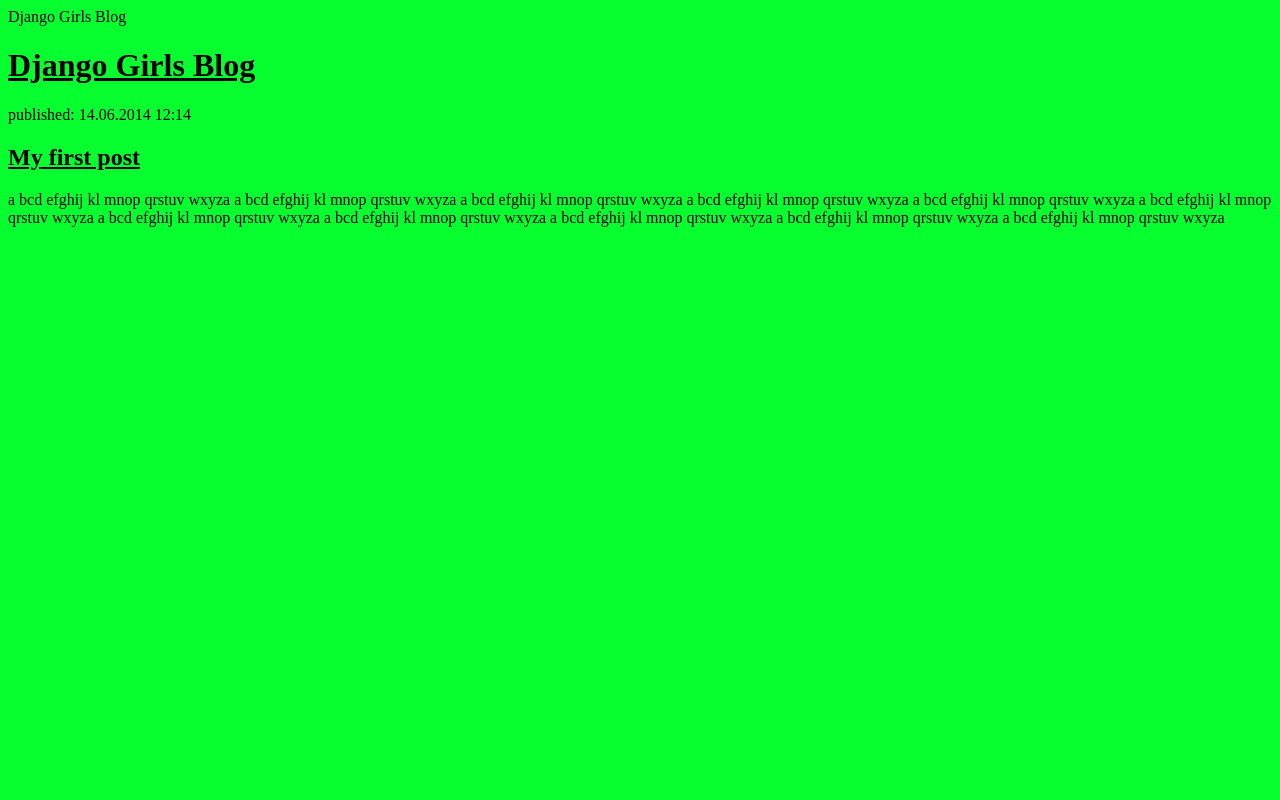
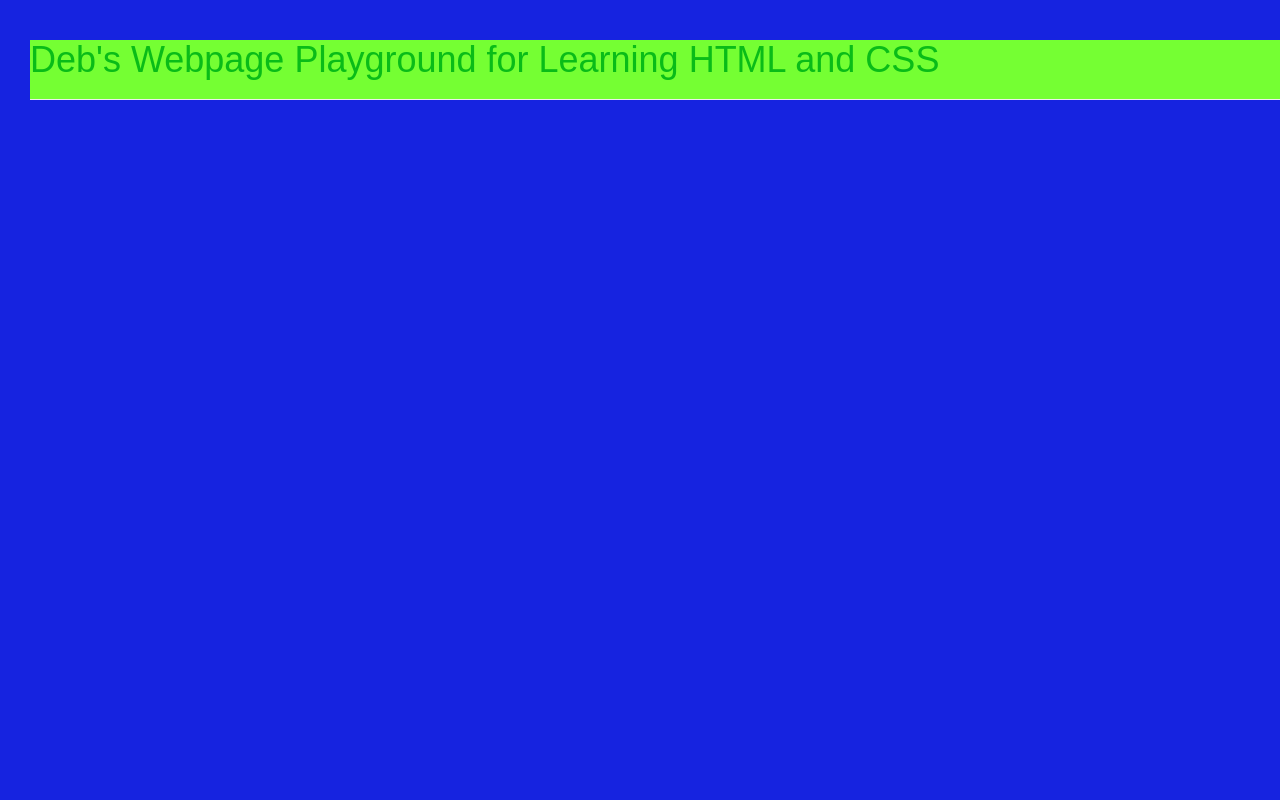
Before and after one commit to dpotto/my-first-blog, a Django app: page / in a window 1280 px wide. Run offline with Django 3.2, Linux system fonts and the light colour scheme; data that the repository does not hold is empty; some libraries are stand-ins or nearby versions.

Commit message:
Added more CSS styling and updated HTML

```diff
--- /dev/null
+++ b/blog/static/css/blog.css
@@ -0,0 +1,58 @@
+h1 a {
+	color: #09bc18;
+	font-family: 'Arial';
+}
+
+h2 a {
+	color: #335533;
+}
+
+body {
+	padding-left: 30px;
+}
+
+.page-header {
+	background-color: #75FF33;
+	margin-top= 0;
+	padding: 20px 20px 20 px 40px;
+}
+
+.page-header {
+	color: #ffffff;
+	font-size: 36pt;
+	text-decoration: none;
+}
+
+body {
+	background-color: #1623e0;
+}
+
+.content {
+	margin-left: 40px;
+}
+
+h1, h2, h3, h4 {
+	font-family: 'Lobster', cursive;
+}
+
+.date {
+	color: #828282;
+}
+
+.save {
+	float: right;
+}
+
+.post-form textarea, post-form input {
+	color: #ffffff;
+	font-size: 26 pt;
+	margin-right: 20px;
+}
+
+.post {
+	margin-bottom: 70px;
+}
+
+.post h1 a,  .post h1 a:visited{
+	color: #000000;
+}
--- a/blog/templates/blog/post_list.html
+++ b/blog/templates/blog/post_list.html
@@ -1,24 +1,35 @@
+{% load staticfiles %}
 <html>
-<BODY BGCOLOR="#075FF33" TEXT="#000000" ALINK="#000000" LINK="#000000"  VLINK="000000">
-	<head>Django Girls Blog</head>
+	<head>
+		<title>Deb's Webpage Playground for Learning HTML and CSS</title>
+		<link rel="stylesheet" href="//maxcdn.bootstrapcdn.com/bootstrap/3.2.0/css/bootstrap.min.css">
+		<link rel="stylesheet" href="//maxcdn.bootstrapcdn.com/bootstrap/3.2.0/css/bootstrap-theme.min.css">
+		<link href="//fonts.googleapis.com/css?family=Lobster&subset=latin,latin-ext" rel="stylesheet"
+		type="text/css">
+		<link rel="stylesheet" href="{% static 'css/blog.css' %}">
+
+	</head>
 
 	<body>
-		<div>
-			<h1><a href="">Django Girls Blog</a></h1>
+		<div class="page-header">
+			<h1><a href="/">Deb's Webpage Playground for Learning HTML and CSS</a></h1>
 		</div>
 
+
+<div class="content container">
+	<div class="row">
+		<div class="col-md-8">
 		{% for post in posts %}
-			<div>
+			<div class="post">
+				<div class="date">
 				<p>published: {{ post.published_date }}</p>
+				</div>
 				<h1><a href="">{{ post.title }}</a></h1>
 				<p>{{ post.text|linebreaksbr }}</p>
 			</div>
 		{% endfor %}
-
-		<div>
-			<p>published: 14.06.2014 12:14</p>
-			<h2><a href="">My first post</a></h2>
-			<p>a bcd efghij kl mnop qrstuv wxyza a bcd efghij kl mnop qrstuv wxyza a bcd efghij kl mnop qrstuv wxyza a bcd efghij kl mnop qrstuv wxyza a bcd efghij kl mnop qrstuv wxyza a bcd efghij kl mnop qrstuv wxyza a bcd efghij kl mnop qrstuv wxyza a bcd efghij kl mnop qrstuv wxyza a bcd efghij kl mnop qrstuv wxyza a bcd efghij kl mnop qrstuv wxyza a bcd efghij kl mnop qrstuv wxyza </p>
 		</div>
+	</div>
+</div>
 	</body>
 </html>
```
